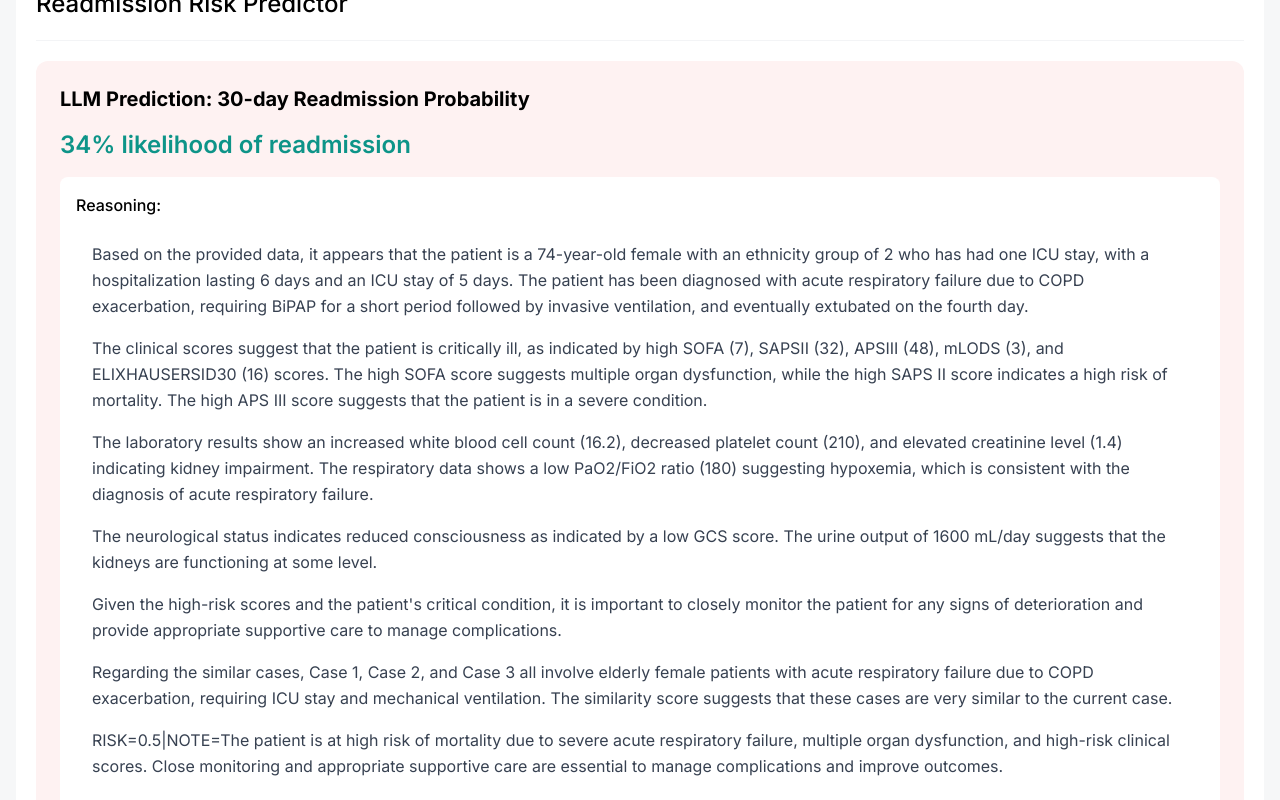
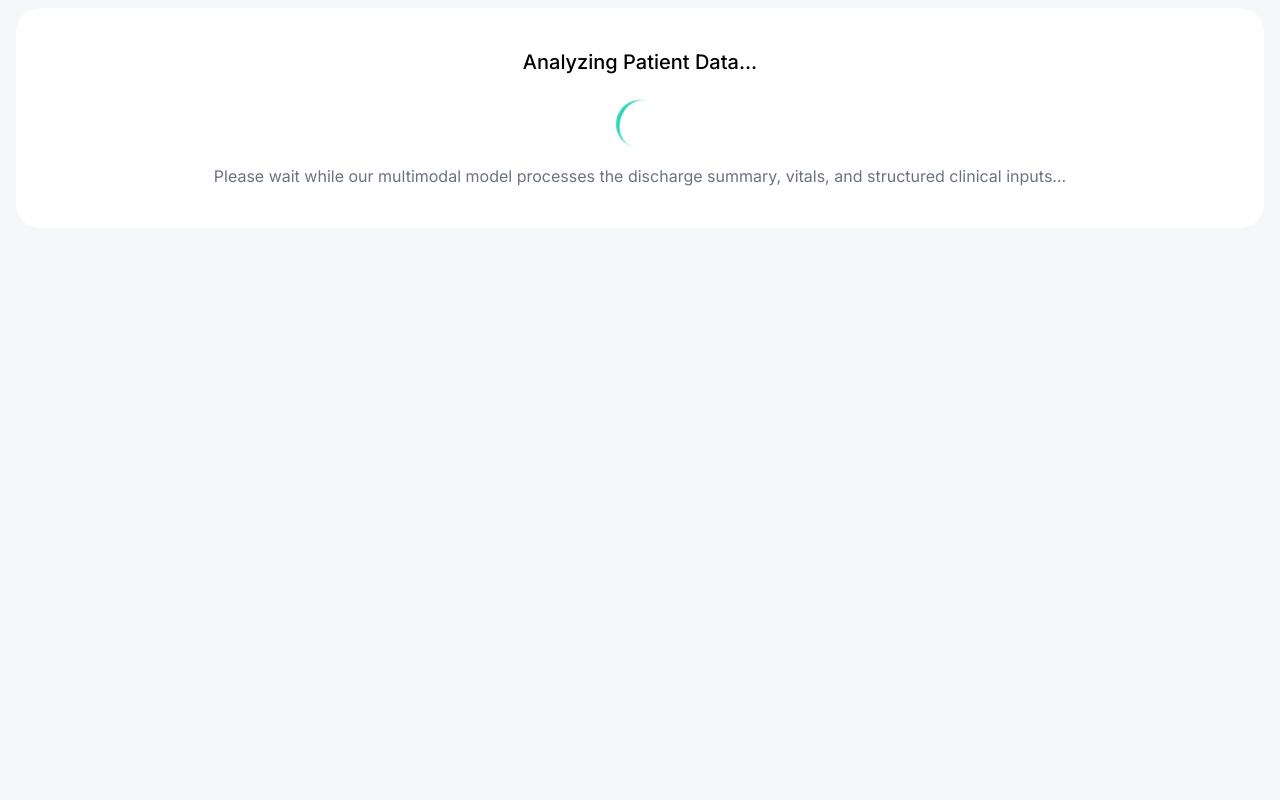
Before and after one commit to vivihuang0729/Readmission-Risk-Prediction, a Next.js app: page /readmission in a window 1280 px wide. Both pictures are taken after a click on the button "Predict Readmission Risk". Shown: the part 144-944 px from the top of the page. Built offline with nearby package versions, Linux system fonts and the light colour scheme.

Commit message:
update UI + loading animation changes duration

```diff
--- a/components/ReadmissionRiskPredictor.tsx
+++ b/components/ReadmissionRiskPredictor.tsx
@@ -158,12 +158,12 @@ const ReadmissionRiskPredictor: React.FC = () => {
     setPrediction(result);
     setShowPrediction(true);
     setLoading(false);
-  }, 2000); // 2.0s loading
+  }, 8000); // 5.0s loading
 };
 
 if (loading) {
     return (
-    <section className="rounded-3xl p-10 bg-white text-center">
+      <section className="rounded-3xl p-10 bg-white text-center mt-10">
         <h2 className="text-xl font-medium">Analyzing Patient Data...</h2>
 
         <div className="flex justify-center mt-6">
@@ -171,13 +171,11 @@ if (loading) {
         </div>
 
         <p className="text-gray-500 mt-4">
-        Please wait while we process the discharge summary and vitals...
+          Please wait while our multimodal model processes the discharge summary, vitals, and structured clinical inputs…
         </p>
       </section>
     );
   }
-
-
 
   return (
     <section className="rounded-3xl p-5 bg-white divide-y divide-gray-100">
```
Lines whose indentation alone changed are shown as unchanged.
